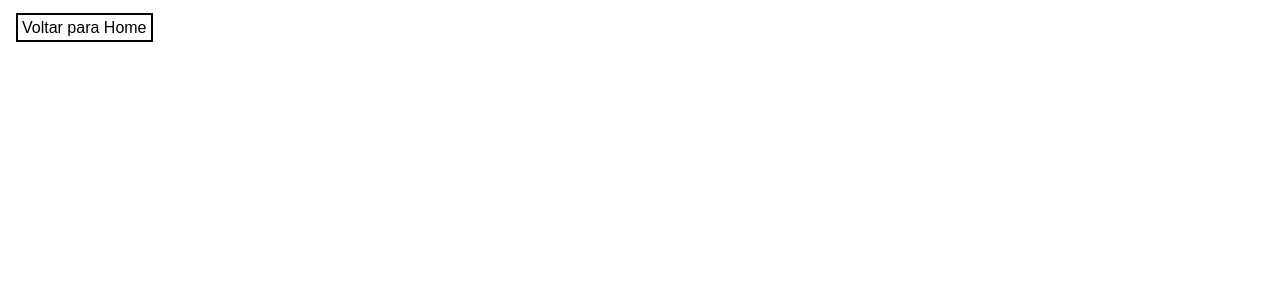
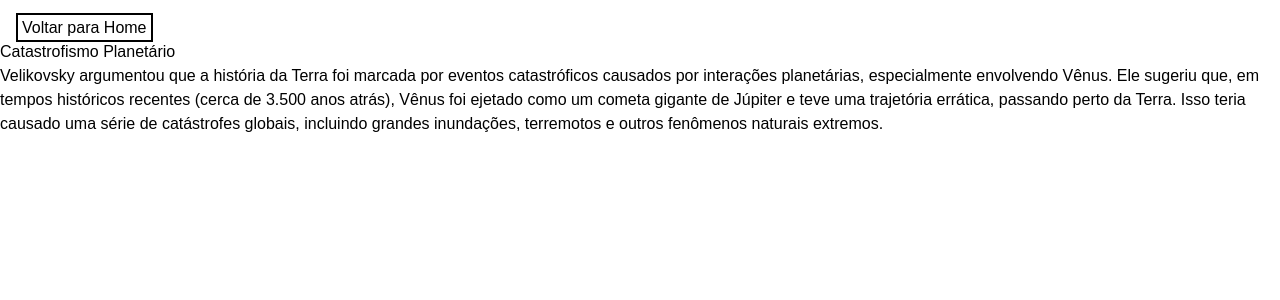
Before and after one commit to tcguus/CP02-SEM02, a Next.js app in the folder cp2/: page /ideia-dois in a window 1280 px wide. Shown: the top 300 px of the page. Built offline with nearby package versions, Linux system fonts and the light colour scheme.

Commit message:
Conteúdo ideia 1.

```diff
--- a/cp2/src/app/ideia-dois/page.tsx
+++ b/cp2/src/app/ideia-dois/page.tsx
@@ -4,15 +4,8 @@ export default function page() {
     return (
       <div>
       <Cabecalho/>
-
-
-
-
-
-
-
-
-
+      <h1>Catastrofismo Planetário</h1>
+      <p>Velikovsky argumentou que a história da Terra foi marcada por eventos catastróficos causados por interações planetárias, especialmente envolvendo Vênus. Ele sugeriu que, em tempos históricos recentes (cerca de 3.500 anos atrás), Vênus foi ejetado como um cometa gigante de Júpiter e teve uma trajetória errática, passando perto da Terra. Isso teria causado uma série de catástrofes globais, incluindo grandes inundações, terremotos e outros fenômenos naturais extremos.</p>
 
       </div>
 
```
Also changed, not shown: cp2/src/app/ideia-um/page.tsx (+0 -9 lines).
